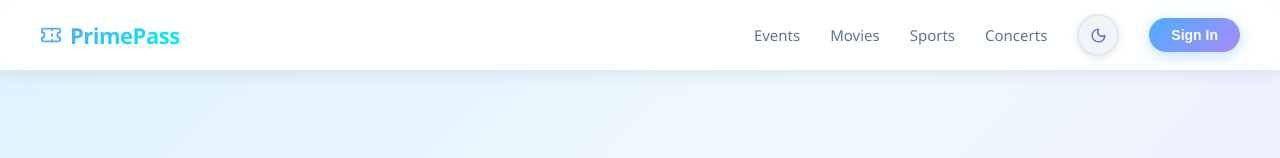
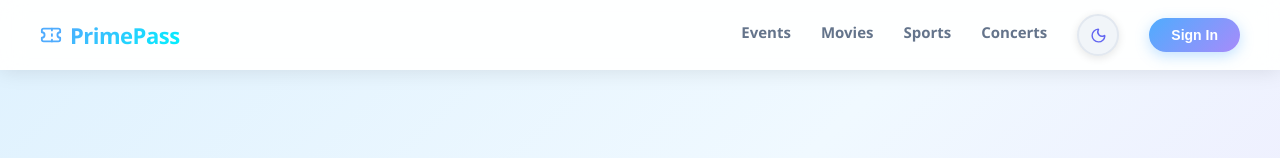
Before and after one commit to Tieefad/Prime, a React (Vite) app: page / in a window 1280 px wide. Shown: the top 158 px of the page. Built offline with nearby package versions, Linux system fonts and the light colour scheme.

Commit message:
Add navbar link hover animations

```diff
--- a/src/home/Home.jsx
+++ b/src/home/Home.jsx
@@ -9,6 +9,7 @@ function Home({ darkMode, setDarkMode, onGetStarted }) {
   const [signInHover, setSignInHover] = useState(false);
   const [hoveredFooterLink, setHoveredFooterLink] = useState(null);
   const [hoveredContact, setHoveredContact] = useState(null);
+  const [hoveredNavLink, setHoveredNavLink] = useState(null);
 
   const theme = {
     background: darkMode ? "#0a0f1e" : "#f8fafc",
@@ -96,6 +97,8 @@ function Home({ darkMode, setDarkMode, onGetStarted }) {
     { icon: "⚽", label: "Football" },
   ];
 
+  const navLinks = ["Events", "Movies", "Sports", "Concerts"];
+
   const styles = {
     page: {
       fontFamily: "'Segoe UI', Arial, sans-serif",
@@ -137,12 +140,6 @@ function Home({ darkMode, setDarkMode, onGetStarted }) {
       display: "flex",
       gap: "30px",
       alignItems: "center",
-    },
-    link: {
-      cursor: "pointer",
-      fontSize: "15px",
-      fontWeight: "500",
-      color: theme.subtext,
     },
     toggleBtn: {
       width: "42px",
@@ -321,6 +318,22 @@ function Home({ darkMode, setDarkMode, onGetStarted }) {
     overflow: "hidden",
   });
 
+  const getNavLinkStyle = (index) => ({
+    cursor: "pointer",
+    fontSize: "15px",
+    fontWeight: "600",
+    color: hoveredNavLink === index ? theme.primary : theme.subtext,
+    transform: hoveredNavLink === index
+      ? "translateY(-2px)"
+      : "translateY(0)",
+    transition: "all 0.25s ease",
+    position: "relative",
+    paddingBottom: "4px",
+    borderBottom: hoveredNavLink === index
+      ? `2px solid ${theme.primary}`
+      : "2px solid transparent",
+  });
+
   return (
     <div style={styles.page}>
 
@@ -331,10 +344,16 @@ function Home({ darkMode, setDarkMode, onGetStarted }) {
           <span style={styles.logoText}>PrimePass</span>
         </div>
         <div style={styles.navLinks}>
-          <span style={styles.link}>Events</span>
-          <span style={styles.link}>Movies</span>
-          <span style={styles.link}>Sports</span>
-          <span style={styles.link}>Concerts</span>
+          {navLinks.map((l, i) => (
+            <span
+              key={i}
+              style={getNavLinkStyle(i)}
+              onMouseEnter={() => setHoveredNavLink(i)}
+              onMouseLeave={() => setHoveredNavLink(null)}
+            >
+              {l}
+            </span>
+          ))}
           <button
             style={styles.toggleBtn}
             onClick={() => setDarkMode(!darkMode)}
```
